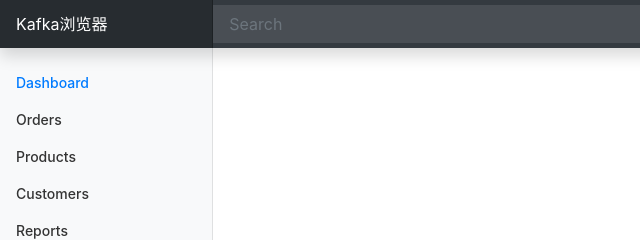
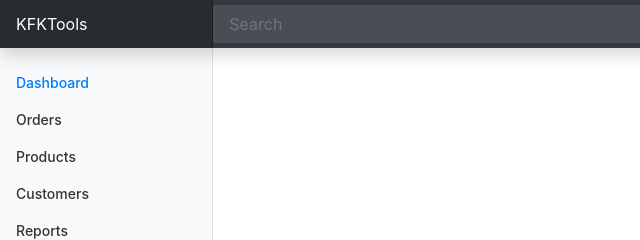
Before and after one commit to toxrink/kfktools, a plain HTML site: page views/index.html in a window 1280 px wide. Shown: the top 240 px of the page, 0-640 px from the left. Drawn offline with Linux system fonts and the light colour scheme.

Commit message:
页面修改

```diff
--- a/views/index.html
+++ b/views/index.html
@@ -10,12 +10,12 @@
     <link rel="stylesheet" href="/static/css/bootstrap.min.css">
     <link rel="stylesheet" href="/static/css/dashboard.css">
 
-    <title>Hello, world!</title>
+    <title>KFKTools</title>
 </head>
 
 <body>
     <nav class="navbar navbar-dark sticky-top bg-dark flex-md-nowrap p-0 shadow">
-        <a class="navbar-brand col-md-3 col-lg-2 mr-0 px-3" href="#">Kafka浏览器</a>
+        <a class="navbar-brand col-md-3 col-lg-2 mr-0 px-3" href="#">KFKTools</a>
         <button class="navbar-toggler position-absolute d-md-none collapsed" type="button" data-toggle="collapse"
             data-target="#sidebarMenu" aria-controls="sidebarMenu" aria-expanded="false" aria-label="Toggle navigation">
             <span class="navbar-toggler-icon"></span>
```
